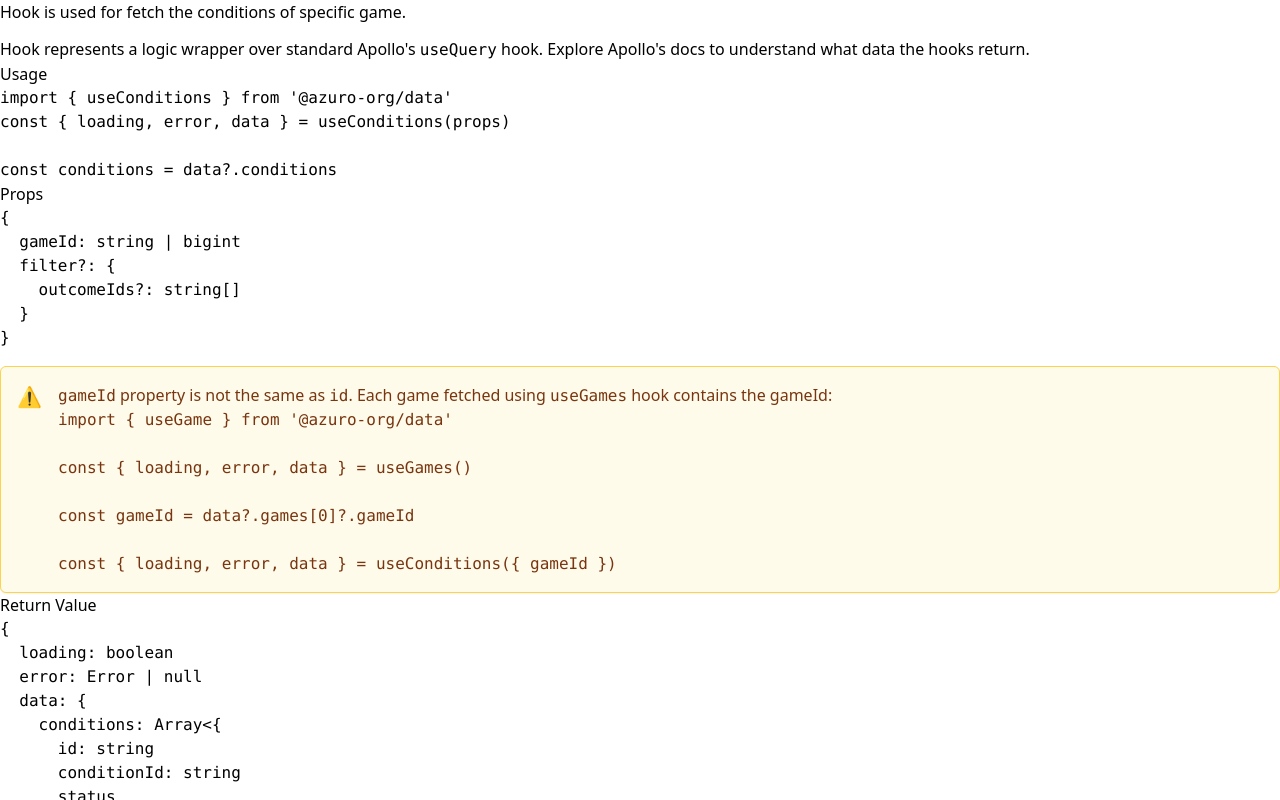
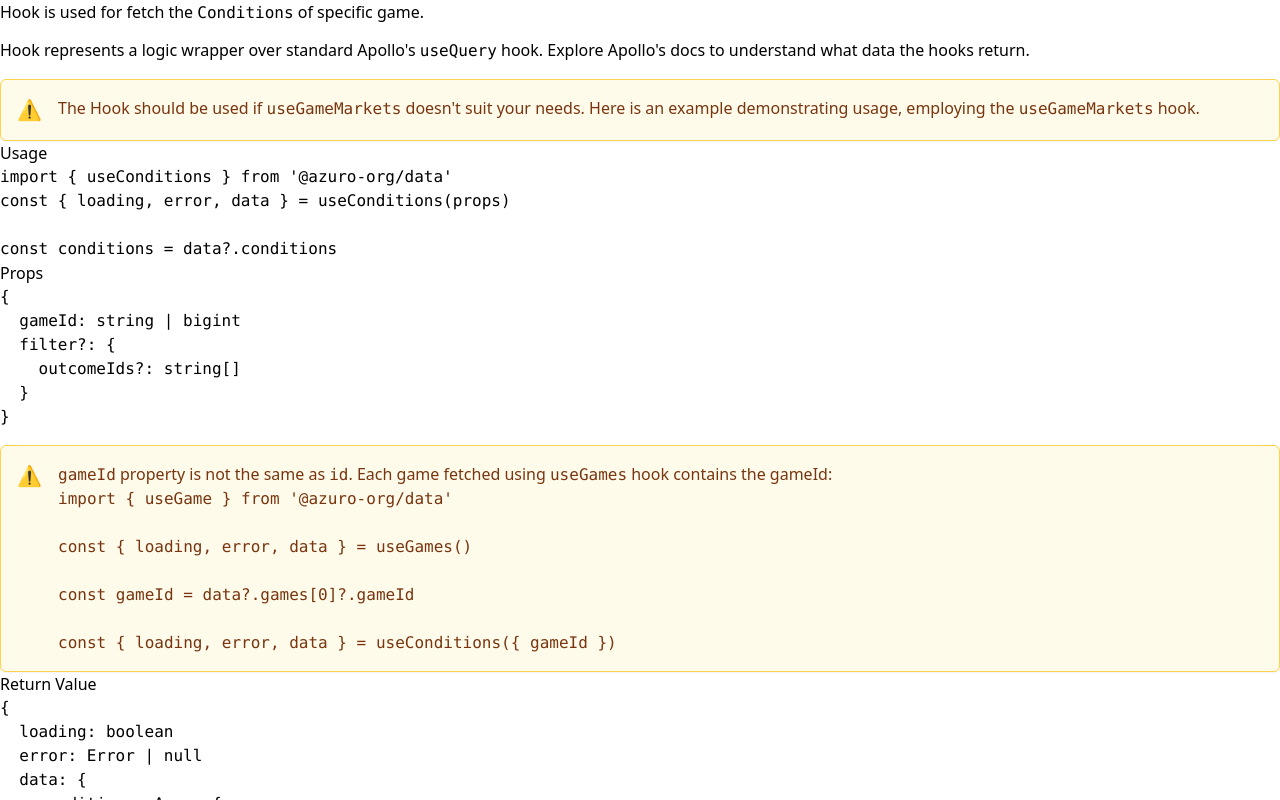
Before and after one commit to Azuro-protocol/gem-docs, a Next.js app: page /sdk/data-hooks/useConditions in a window 1280 px wide. Shown: the top 800 px of the page. Built offline with nearby package versions, Linux system fonts and the light colour scheme.

Commit message:
sdk: add warning for useConditions

```diff
--- a/pages/sdk/data-hooks/useConditions.mdx
+++ b/pages/sdk/data-hooks/useConditions.mdx
@@ -1,8 +1,12 @@
 import { Callout } from 'components'
 
-Hook is used for fetch the conditions of specific game.
+Hook is used for fetch the [`Conditions`](/concepts/glossary#condition) of specific game.
 
 Hook represents a logic wrapper over standard Apollo's `useQuery` hook. Explore [Apollo's docs](https://www.apollographql.com/docs/react/api/react/hooks#usequery) to understand what data the hooks return.
+
+<Callout type="warning">
+The Hook should be used if [`useGameMarkets`](/sdk/data-hooks/useGameMarkets) doesn't suit your needs. [Here](https://github.com/Azuro-protocol/sdk/blob/main/src/hooks/useGameMarkets.ts#L170) is an example demonstrating usage, employing the `useGameMarkets` hook.
+</Callout>
 
 #### Usage
 
```
